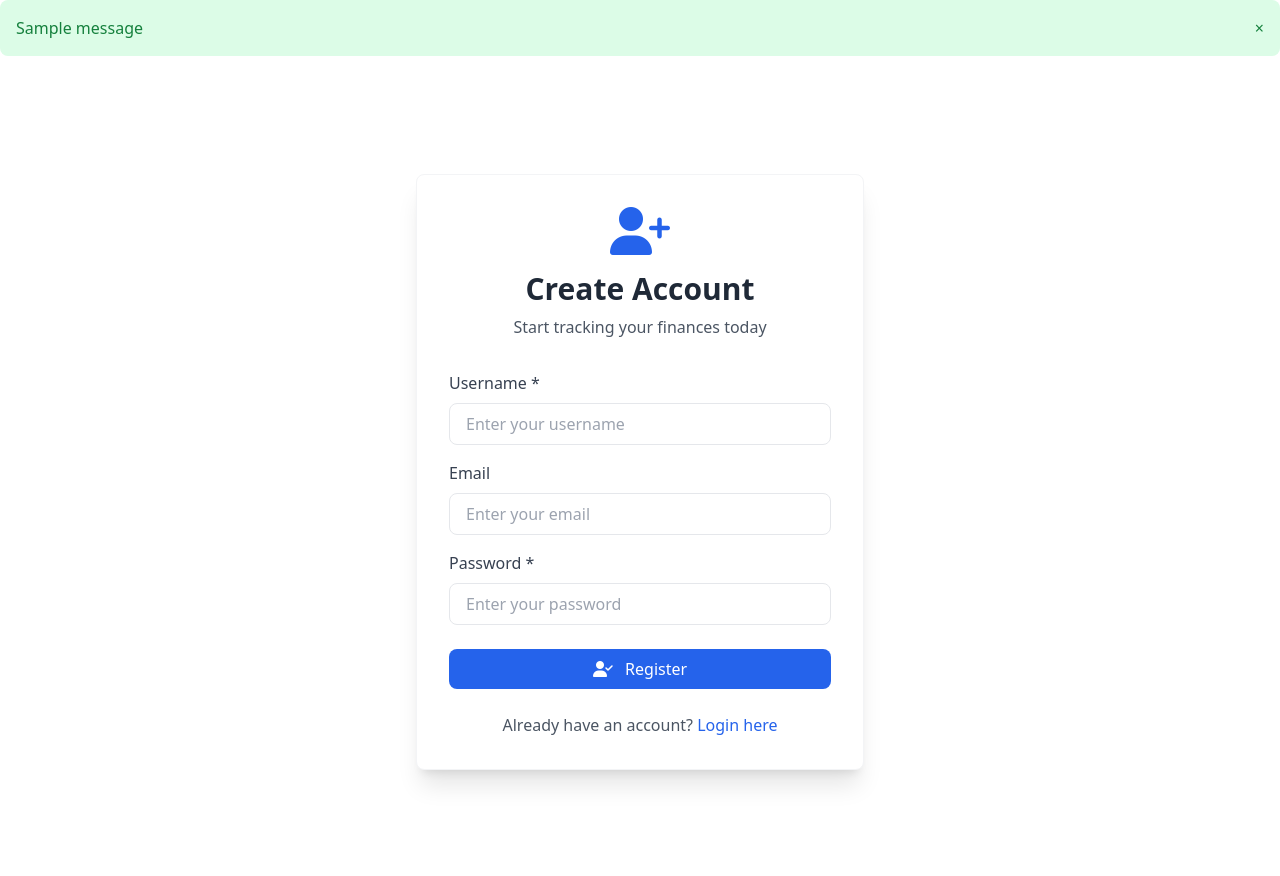
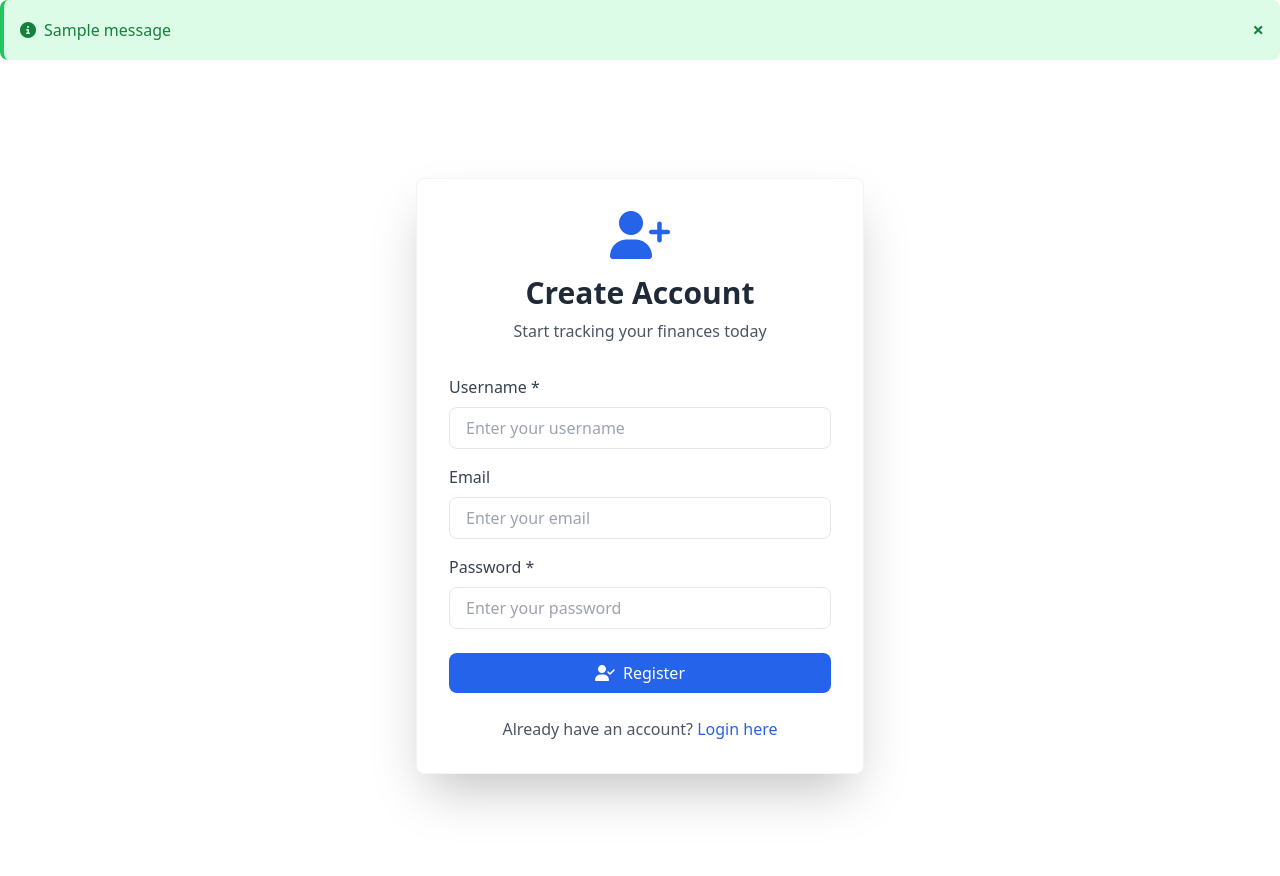
Before and after one commit to osuntoyinbogbenga/finance-app, a Flask app: page /register in a window 1280 px wide. Before the commit the page ends 785 px from the top, so only its background shows below. Run offline with Flask 3, Linux system fonts and the light colour scheme; one stand-in notice (Sample message) is shown; some libraries are stand-ins or nearby versions.

Commit message:
Fix: Update templates with white background and cache busting

```diff
--- a/finance-tracker/templates/base.html
+++ b/finance-tracker/templates/base.html
@@ -6,69 +6,80 @@
     <title>{% block title %}Finance Tracker{% endblock %}</title>
     <script src="https://cdn.tailwindcss.com"></script>
     <link rel="stylesheet" href="https://cdnjs.cloudflare.com/ajax/libs/font-awesome/6.4.0/css/all.min.css">
-    <link rel="stylesheet" href="{{ url_for('static', filename='css/style.css') }}">
+    <link rel="stylesheet" href="{{ url_for('static', filename='css/style.css') }}?v=2">
+    <style>
+        /* Force white background on login/register pages - override everything */
+        {% if request.endpoint in ['login', 'register'] %}
+        body {
+            background: #ffffff !important;
+            background-image: none !important;
+            background-color: #ffffff !important;
+        }
+        body *, body div {
+            background-image: none !important;
+        }
+        .gradient-bg {
+            background: transparent !important;
+            animation: none !important;
+        }
+        {% endif %}
+    </style>
 </head>
-
-<body class="{% block body_class %}bg-gray-50{% endblock %}">
-
+<body class="{% if request.endpoint not in ['login', 'register'] %}bg-gray-50{% else %}bg-white{% endif %}" style="{% if request.endpoint in ['login', 'register'] %}background: #ffffff !important;{% endif %}">
     {% if session.user_id %}
     <nav class="bg-white shadow-lg sticky top-0 z-50">
         <div class="max-w-7xl mx-auto px-4">
             <div class="flex justify-between h-16">
                 <div class="flex space-x-8">
                     <a href="{{ url_for('dashboard') }}" class="nav-link flex items-center px-3 py-2 text-gray-700">
-                        <i class="fas fa-chart-line mr-2"></i> Dashboard
+                        <i class="fas fa-chart-line mr-2 icon-bounce"></i> Dashboard
                     </a>
                     <a href="{{ url_for('transactions') }}" class="nav-link flex items-center px-3 py-2 text-gray-700">
-                        <i class="fas fa-exchange-alt mr-2"></i> Transactions
+                        <i class="fas fa-exchange-alt mr-2 icon-bounce"></i> Transactions
                     </a>
                     <a href="{{ url_for('categories') }}" class="nav-link flex items-center px-3 py-2 text-gray-700">
-                        <i class="fas fa-tags mr-2"></i> Categories
+                        <i class="fas fa-tags mr-2 icon-bounce"></i> Categories
                     </a>
                     <a href="{{ url_for('budgets') }}" class="nav-link flex items-center px-3 py-2 text-gray-700">
-                        <i class="fas fa-wallet mr-2"></i> Budgets
+                        <i class="fas fa-wallet mr-2 icon-bounce"></i> Budgets
                     </a>
                     <a href="{{ url_for('reports') }}" class="nav-link flex items-center px-3 py-2 text-gray-700">
-                        <i class="fas fa-chart-bar mr-2"></i> Reports
+                        <i class="fas fa-chart-bar mr-2 icon-bounce"></i> Reports
                     </a>
                 </div>
-
                 <div class="flex items-center space-x-4">
+                    <!-- Profile Dropdown -->
                     <div class="relative profile-dropdown">
-                        <button onclick="toggleDropdown()" class="flex items-center space-x-2 text-gray-700 hover:text-blue-600">
+                        <button onclick="toggleDropdown()" class="flex items-center space-x-2 text-gray-700 hover:text-blue-600 focus:outline-none transition-all">
                             <i class="fas fa-user-circle text-2xl"></i>
                             <span class="font-medium">{{ session.username }}</span>
                             <i class="fas fa-chevron-down text-xs"></i>
                         </button>
 
-                        <div id="dropdownMenu" class="hidden absolute right-0 mt-2 w-48 bg-white rounded-lg shadow-lg py-2 border">
-                            <a href="{{ url_for('profile') }}" class="block px-4 py-2 text-gray-700 hover:bg-blue-50">
+                        <!-- Dropdown Menu -->
+                        <div id="dropdownMenu" class="hidden absolute right-0 mt-2 w-48 bg-white rounded-lg shadow-lg py-2 z-50 border">
+                            <a href="{{ url_for('profile') }}" class="block px-4 py-2 text-gray-700 hover:bg-blue-50 transition-all">
                                 <i class="fas fa-user mr-2"></i>My Profile
                             </a>
                             <div class="border-t my-1"></div>
-                            <a href="{{ url_for('logout') }}" class="block px-4 py-2 text-red-600 hover:bg-red-50">
+                            <a href="{{ url_for('logout') }}" class="block px-4 py-2 text-red-600 hover:bg-red-50 transition-all">
                                 <i class="fas fa-sign-out-alt mr-2"></i>Logout
                             </a>
                         </div>
                     </div>
                 </div>
-
             </div>
         </div>
     </nav>
     {% endif %}
 
-    <main class="{% block main_class %}max-w-7xl mx-auto px-4 py-8{% endblock %}">
+    <main class="{% if request.endpoint not in ['login', 'register'] %}max-w-7xl mx-auto px-4 py-8{% endif %}">
         {% with messages = get_flashed_messages(with_categories=true) %}
             {% if messages %}
                 {% for category, message in messages %}
-                <div class="mb-4 p-4 rounded-lg flex justify-between
-                    {% if category == 'success' %}bg-green-100 text-green-700
-                    {% elif category == 'danger' %}bg-red-100 text-red-700
-                    {% elif category == 'warning' %}bg-yellow-100 text-yellow-700
-                    {% else %}bg-blue-100 text-blue-700{% endif %}">
-                    <span>{{ message }}</span>
-                    <button onclick="this.parentElement.remove()">×</button>
+                <div class="alert mb-4 p-4 rounded-lg flex items-center justify-between {% if category == 'success' %}bg-green-100 text-green-700 border-l-4 border-green-500{% elif category == 'danger' %}bg-red-100 text-red-700 border-l-4 border-red-500{% elif category == 'warning' %}bg-yellow-100 text-yellow-700 border-l-4 border-yellow-500{% else %}bg-blue-100 text-blue-700 border-l-4 border-blue-500{% endif %}">
+                    <span><i class="fas fa-info-circle mr-2"></i>{{ message }}</span>
+                    <button onclick="this.parentElement.remove()" class="alert-close text-xl font-bold hover:opacity-70">×</button>
                 </div>
                 {% endfor %}
             {% endif %}
@@ -77,21 +88,28 @@
         {% block content %}{% endblock %}
     </main>
 
-    {% if session.user_id %}
+    {% if request.endpoint not in ['login', 'register'] %}
     <footer class="bg-white shadow-lg mt-12 py-6">
         <div class="max-w-7xl mx-auto px-4 text-center text-gray-600">
-            <p>© 2026 Personal Finance Tracker</p>
+            <p class="fade-in">© 2026 Personal Finance Tracker. Built with <i class="fas fa-heart text-red-500"></i> for better financial management.</p>
         </div>
     </footer>
     {% endif %}
 
+    <script src="https://cdn.jsdelivr.net/npm/chart.js"></script>
+
     <script>
+        // Dropdown toggle function
         function toggleDropdown() {
-            document.getElementById('dropdownMenu').classList.toggle('hidden');
+            const dropdown = document.getElementById('dropdownMenu');
+            dropdown.classList.toggle('hidden');
         }
+
+        // Close dropdown when clicking outside
         window.addEventListener('click', function(e) {
             const dropdown = document.getElementById('dropdownMenu');
             const button = document.querySelector('.profile-dropdown button');
+
             if (dropdown && button && !button.contains(e.target) && !dropdown.contains(e.target)) {
                 dropdown.classList.add('hidden');
             }
--- a/finance-tracker/templates/register.html
+++ b/finance-tracker/templates/register.html
@@ -1,53 +1,42 @@
 {% extends "base.html" %}
-
-{% block body_class %}bg-white{% endblock %}
-{% block main_class %}p-0{% endblock %}
-
 {% block content %}
-<div class="min-h-screen flex items-center justify-center bg-white px-4">
-    <div class="max-w-md w-full bg-white rounded-lg shadow-xl p-8 border border-gray-100">
-
+<div class="min-h-screen flex items-center justify-center px-4">
+    <div class="max-w-md w-full bg-white rounded-lg shadow-2xl p-8 fade-in border border-gray-100">
         <div class="text-center mb-8">
-            <i class="fas fa-user-plus text-5xl text-blue-600 mb-4"></i>
+            <i class="fas fa-user-plus text-5xl text-blue-600 mb-4 icon-bounce"></i>
             <h2 class="text-3xl font-bold text-gray-800">Create Account</h2>
             <p class="text-gray-600 mt-2">Start tracking your finances today</p>
         </div>
-
         <form method="POST">
             <div class="mb-4">
                 <label class="block text-gray-700 mb-2">Username *</label>
                 <input type="text" name="username" required
-                    class="w-full px-4 py-2 border rounded-lg focus:ring-2 focus:ring-blue-500"
-                    placeholder="Enter your username">
+                       class="form-input w-full px-4 py-2 border rounded-lg focus:outline-none focus:ring-2 focus:ring-blue-500"
+                       placeholder="Enter your username">
             </div>
-
             <div class="mb-4">
                 <label class="block text-gray-700 mb-2">Email</label>
                 <input type="email" name="email"
-                    class="w-full px-4 py-2 border rounded-lg focus:ring-2 focus:ring-blue-500"
-                    placeholder="Enter your email">
+                       class="form-input w-full px-4 py-2 border rounded-lg focus:outline-none focus:ring-2 focus:ring-blue-500"
+                       placeholder="Enter your email">
             </div>
-
             <div class="mb-6">
                 <label class="block text-gray-700 mb-2">Password *</label>
                 <input type="password" name="password" required
-                    class="w-full px-4 py-2 border rounded-lg focus:ring-2 focus:ring-blue-500"
-                    placeholder="Enter your password">
+                       class="form-input w-full px-4 py-2 border rounded-lg focus:outline-none focus:ring-2 focus:ring-blue-500"
+                       placeholder="Enter your password">
             </div>
-
             <button type="submit"
-                class="w-full bg-blue-600 text-white py-2 rounded-lg hover:bg-blue-700">
-                <i class="fas fa-user-check mr-2"></i> Register
+                    class="btn-primary w-full bg-blue-600 text-white py-2 rounded-lg hover:bg-blue-700 transition">
+                <i class="fas fa-user-check mr-2"></i>Register
             </button>
         </form>
-
         <div class="mt-6 text-center">
             <p class="text-gray-600">
                 Already have an account?
-                <a href="{{ url_for('login') }}" class="text-blue-600 hover:underline">Login here</a>
+                <a href="{{ url_for('login') }}" class="text-blue-600 hover:underline transition-all">Login here</a>
             </p>
         </div>
-
     </div>
 </div>
 {% endblock %}
```
Also changed, not shown: finance-tracker/templates/login.html (+10 -20 lines).
